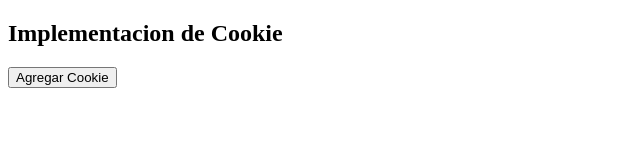
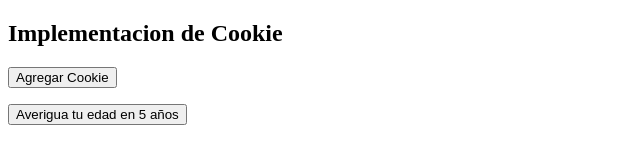
Before and after one commit to geronimoolivera/pruebas, a plain HTML site: page Cookies/index.html in a window 1280 px wide. Shown: the whole page, without its empty margins (0-640 px from the left). Drawn offline with Linux system fonts and the light colour scheme.

Commit message:
agregue una funcion
Agregue una funcion para interactuar con la cookie previamente asignada.

```diff
--- a/Cookies/index.html
+++ b/Cookies/index.html
@@ -2,11 +2,14 @@
 <html>
 <head>
     <title>Usando Cookies</title>
+    <meta charset="utf-8">
 </head>
 <body>
 <h2>Implementacion de Cookie</h2>
 <p id="mensaje"></p>
 <button onclick="VerificarCookie()">Agregar Cookie</button>
+<p id="edadfutura"></p>
+<button onclick="edadFutura()">Averigua tu edad en 5 años</button>
 <!-- Para agregar otros cookies al sitio puede hacerse a travez de "document.cookie = "parametro=valor"; al usar el boton Agregar Cookie podra visualizar todas las cookies almacenadas en el sitio mediante la consola." -->
 <script type="text/javascript" src="script.js"></script>
 </body>
--- a/Cookies/script.js
+++ b/Cookies/script.js
@@ -26,3 +26,8 @@ function VerificarCookie(){
 		}
 	}
 }
+function edadFutura(){
+	var stringEdad = obtenerCookie("edad"),
+	edad = Number(stringEdad);
+	document.getElementById("edadfutura").innerHTML = "En un futuro tendras: "+ (edad+5) +" de edad";
+}
```
